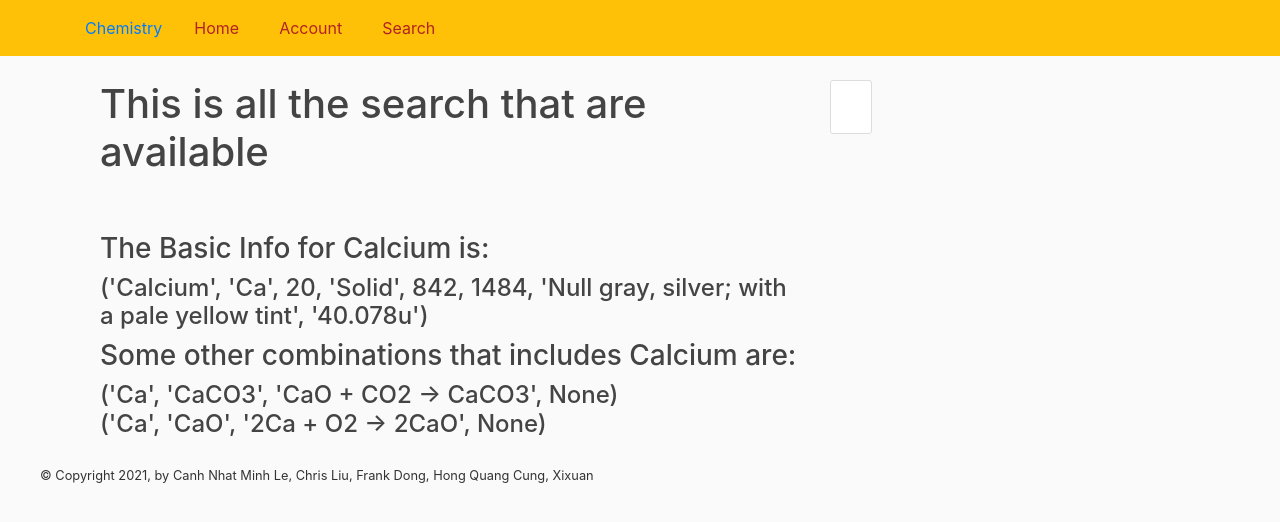
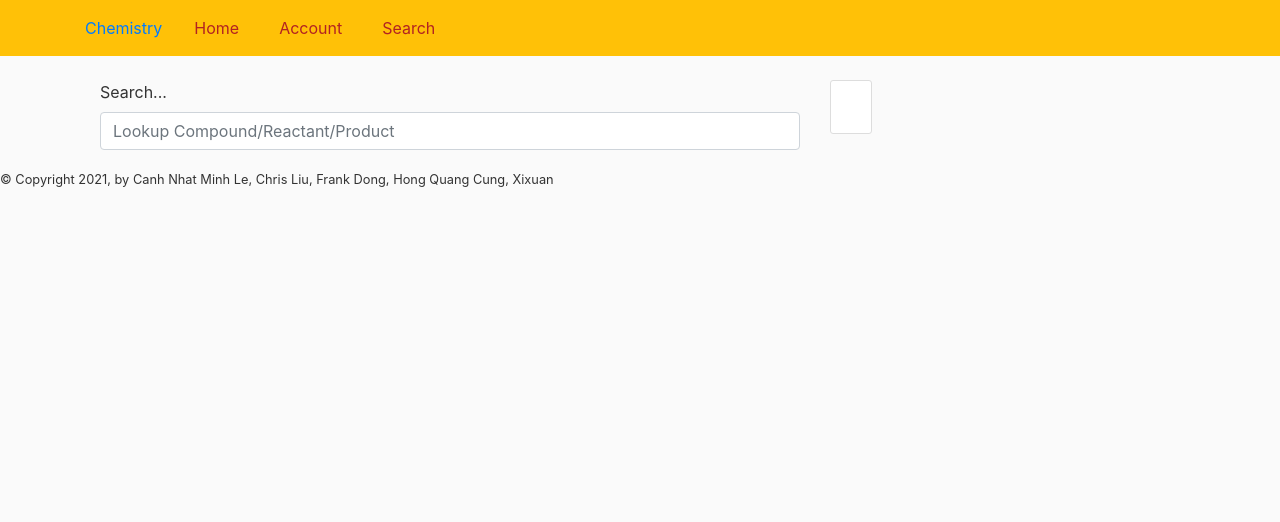
Before and after one commit to cungquang/Learning-Chemistry-Website, a Flask app: page /search in a window 1280 px wide. Shown: the top 522 px of the page. Run offline with Flask 2, Linux system fonts and the light colour scheme; data comes from the database, SQL or seed files in the repository; some libraries are stand-ins or nearby versions.

Commit message:
Implemented Search Engine

```diff
--- a/Project/webapp/templates/layout.html
+++ b/Project/webapp/templates/layout.html
@@ -86,7 +86,7 @@
 
     <!-- Optional JavaScript -->
     <!-- jQuery first, then Popper.js, then Bootstrap JS -->
-    <script src="https://code.jquery.com/jquery-3.2.1.slim.min.js" integrity="sha384-KJ3o2DKtIkvYIK3UENzmM7KCkRr/rE9/Qpg6aAZGJwFDMVNA/GpGFF93hXpG5KkN" crossorigin="anonymous"></script>
+    <script src="https://code.jquery.com/jquery-3.2.1.min.js"></script>
     <script src="https://cdnjs.cloudflare.com/ajax/libs/popper.js/1.12.9/umd/popper.min.js" integrity="sha384-ApNbgh9B+Y1QKtv3Rn7W3mgPxhU9K/ScQsAP7hUibX39j7fakFPskvXusvfa0b4Q" crossorigin="anonymous"></script>
     <script src="https://maxcdn.bootstrapcdn.com/bootstrap/4.0.0/js/bootstrap.min.js" integrity="sha384-JZR6Spejh4U02d8jOt6vLEHfe/JQGiRRSQQxSfFWpi1MquVdAyjUar5+76PVCmYl" crossorigin="anonymous"></script>
 </body>
--- a/myproject/flaskblog.py
+++ b/myproject/flaskblog.py
@@ -7,6 +7,9 @@ from datetime import datetime
 from flask import render_template, url_for, flash, redirect
 from flask_login import login_user, current_user, logout_user
 from datetime import datetime
+from flask import jsonify
+from flask import request
+import json
 
 
 #Decalre the variable app - main function
@@ -142,7 +145,6 @@ class Produces(db.Model):
     ProductFormula = db.Column(db.String(30), db.ForeignKey('compound.ChemicalFormula'), primary_key = True, nullable = False)
     ChemicalEquation = db.Column(db.String(100), nullable = False)
     ReactionCondition = db.Column(db.String(100))
-
     #Setup foreign key: Products.ReactantFormula references Compound.ChemicalFormula
     #                   Products.ProductFormula references Compound.ChemicalFormula
 
@@ -268,10 +270,67 @@ def forum():
 #--------------------------------Search Route------------------------------------
 @app.route('/search')
 def search():
-    basic_info = Compound.query.filter_by(CompoundName = 'Calcium')
-    combinations = Produces.query.filter_by(ReactantFormula = 'Ca')
-    return render_template('search.html', title='Search',basic_info = basic_info, combinations = combinations)
+    all_compounds = Compound.query.all()
+    compound_headers = ["CompoundName","ChemicalFormula","AtomicNumber","State","MeltingPoint","BoilingPoint","Appearance","MolecularWeight"]
+    compound_dict = {}
+    for i, row in enumerate(all_compounds):
+        index = 0
+        compound_dict[i] = {compound_headers[index]: row.CompoundName, compound_headers[index+1]: row.ChemicalFormula, compound_headers[index+2]: row.AtomicNumber, compound_headers[index+3]: row.State, compound_headers[index+4]: row.MeltingPoint, compound_headers[index+5]: row.Appearance, compound_headers[index+6]: row.MolecularWeight}
+    keys_values = compound_dict.items()
+    compound_json = {str(key): value for key, value in keys_values}
+    return render_template('search.html', title='Search', all_compounds = compound_json)
 
+def replace_none(test_dict):
+    # checking for dictionary and replacing if None
+    if isinstance(test_dict, dict):
+        for key in test_dict:
+            if test_dict[key] is None:
+                test_dict[key] = {}
+            else:
+                replace_none(test_dict[key])
+    # checking for list, and testing for each value
+    elif isinstance(test_dict, list):
+        for val in test_dict:
+            replace_none(val)
+
+
+@app.route("/compoundinfo",methods=["POST","GET"])
+def compoundinfo():
+    searchbox = request.form.get("text")
+    print(searchbox)
+    compounds = Compound.query.all()
+    compound = Compound()
+    for row in compounds:
+        if row.ChemicalFormula == searchbox:
+            compound = row
+    print(compound)
+    compound_headers = ["CompoundName","ChemicalFormula","AtomicNumber","State","MeltingPoint","BoilingPoint","Appearance","MolecularWeight"]
+    compound_dict = {}
+    index = 0
+    compound_dict[index] = {compound_headers[index]: compound.CompoundName, compound_headers[index+1]: compound.ChemicalFormula, compound_headers[index+2]: compound.AtomicNumber, compound_headers[index+3]: compound.State, compound_headers[index+4]: compound.MeltingPoint, compound_headers[index+5]: compound.Appearance, compound_headers[index+6]: compound.MolecularWeight}
+    keys_values = compound_dict.items()
+    compound_json = {str(key): value for key, value in keys_values}
+    replace_none(compound_json)
+    print(compound_json)
+    return jsonify(compound_json)
+
+
+@app.route("/livesearch",methods=["POST","GET"])
+def livesearch():
+    searchbox = request.form.get("text")
+    produces = Produces.query.all()
+    produce = Produces()
+    for row in produces:
+        if row.ReactantFormula == searchbox or row.ProductFormula == searchbox:
+            produce = row
+    produce_headers = ["ReactantFormula", "ProductFormula", "ChemicalEquation", "ReactionCondition"]
+    produce_dict = {}
+    index = 0
+    produce_dict[index] = {produce_headers[index]: produce.ReactantFormula, produce_headers[index+1]: produce.ProductFormula, produce_headers[index+2]: produce.ChemicalEquation, produce_headers[index+3]: produce.ReactionCondition}
+    keys_values = produce_dict.items()
+    produce_json = {str(key): value for key, value in keys_values}
+    replace_none(produce_json)
+    return jsonify(produce_json)
 
 if __name__ == '__main__':
     app.run(debug = True)
--- a/myproject/static/style.css
+++ b/myproject/static/style.css
@@ -95,7 +95,3 @@ a.article-title:hover {
   flex-wrap: wrap;
   align-content: center;
 }
-
-p{
-
-}
--- a/myproject/templates/layout.html
+++ b/myproject/templates/layout.html
@@ -7,7 +7,7 @@
 
     <!-- Bootstrap CSS -->
     <link rel="stylesheet" href="https://maxcdn.bootstrapcdn.com/bootstrap/4.0.0/css/bootstrap.min.css" integrity="sha384-Gn5384xqQ1aoWXA+058RXPxPg6fy4IWvTNh0E263XmFcJlSAwiGgFAW/dAiS6JXm" crossorigin="anonymous">
-
+    <link rel="stylesheet" href="https://cdnjs.cloudflare.com/ajax/libs/bootstrap-select/1.12.2/css/bootstrap-select.min.css" />
     <link rel="stylesheet" type="text/css" href="{{ url_for('static', filename='style.css') }}">
 
     {% if title %}
@@ -77,18 +77,20 @@
     </main>
 
     <footer>
-        <dir class="container-section">
+        <div class="container-section">
           <small>
             &copy; Copyright 2021, by Canh Nhat Minh Le, Chris Liu, Frank Dong, Hong Quang Cung, Xixuan
           </small>
-        </dir>
+        </div>
     </footer>
 
 
     <!-- Optional JavaScript -->
     <!-- jQuery first, then Popper.js, then Bootstrap JS -->
-    <script src="https://code.jquery.com/jquery-3.2.1.slim.min.js" integrity="sha384-KJ3o2DKtIkvYIK3UENzmM7KCkRr/rE9/Qpg6aAZGJwFDMVNA/GpGFF93hXpG5KkN" crossorigin="anonymous"></script>
+    <script src="https://code.jquery.com/jquery-3.2.1.min.js"></script>
     <script src="https://cdnjs.cloudflare.com/ajax/libs/popper.js/1.12.9/umd/popper.min.js" integrity="sha384-ApNbgh9B+Y1QKtv3Rn7W3mgPxhU9K/ScQsAP7hUibX39j7fakFPskvXusvfa0b4Q" crossorigin="anonymous"></script>
     <script src="https://maxcdn.bootstrapcdn.com/bootstrap/4.0.0/js/bootstrap.min.js" integrity="sha384-JZR6Spejh4U02d8jOt6vLEHfe/JQGiRRSQQxSfFWpi1MquVdAyjUar5+76PVCmYl" crossorigin="anonymous"></script>
+    <script src="https://cdnjs.cloudflare.com/ajax/libs/bootstrap-select/1.12.2/js/bootstrap-select.min.js"></script>
+
 </body>
 </html>
--- a/myproject/templates/search.html
+++ b/myproject/templates/search.html
@@ -1,30 +1,105 @@
 {% extends "layout.html" %}
 
 {% block content %}
-	<div class="container">
-        <h1>This is all the search that are available</h1>
-        <br/><br/>
+    <style>
+        @font-face {
+            font-family: MyFont;
+            src: url(nightmore_brush.ttf);
+        }
 
-        <h3>
-            The Basic Info for Calcium is:
-        </h3>
-        <h4>
-            {%for info in basic_info%}
-                {{info.CompoundName, info.ChemicalFormula, info.AtomicNumber,
-                    info.State, info.MeltingPoint, info.BoilingPoint, info.Appearance, info.MolecularWeight}}
-            {% endfor %}
-        </h4>
+        #content{
+            background-color: lightblue;
+            color: black;
+            padding: 0px;
+            text-align: center;
+        }
+        #content2{
+            background-color:bisque;
+            color: black;
+            padding: 0px;
+            text-align: center;
+        }
+    </style>
+    <script src="https://code.jquery.com/jquery-3.6.0.min.js" integrity="sha256-/xUj+3OJU5yExlq6GSYGSHk7tPXikynS7ogEvDej/m4=" crossorigin="anonymous"></script>
+    <script src="https://ajax.googleapis.com/ajax/libs/jquery/3.4.1/jquery.min.js"></script>
+    <script>
+    var allCompounds = "{{ all_compounds | safe}}";
+    allCompounds = allCompounds.replace(/None/g, '""')
+    allCompounds = allCompounds.replace(/'/g, '"')
+    allCompounds = JSON.parse(allCompounds);
 
-        <h3>
-            Some other combinations that includes Calcium are:
-        </h3>
-        <h4>
-            {%for combination in combinations%}
-                {{combination.ReactantFormula,combination.ProductFormula,combination.ChemicalEquation,combination.ReactionCondition}}
-                <br/>
-            {% endfor %}
-        </h4>
+    function getComp(textContent){
+        $.ajax({
+            method:"post",
+            url:"/compoundinfo",
+            data:{text:textContent},
+            success:function(res2){
+                var data ="<div class='content2-group'>";
+                data += `<p class='content2-group-item'> Compound Name: ${res2[0].CompoundName}<br/>
+                                                         Chemical Formula:  ${res2[0].ChemicalFormula}<br/>
+                                                         Atomic Number: ${res2[0].AtomicNumber}<br/>
+                                                         State: ${res2[0].State}<br/>
+                                                         Melting Point: ${res2[0].MeltingPoint}<br/>
+                                                         Boiling Point: ${res2[0].BoilingPoint}<br/>
+                                                         Appearance: ${res2[0].Appearance}<br/>
+                                                         Molecular Weight: ${res2[0].MolecularWeight}<br/>
+                                                 </p>`;
+                 data+= "</div>";
+                 $("#content2").html(data);
+            }
+        });
+    }
+
+    function getProd(textContent){
+        $.ajax({
+             method:"post",
+             url:"/livesearch",
+             data:{text:textContent},
+             success:function(res){
+                console.log(res);
+                 var data = "<div class='content-group'>";
+                     data += `<p class='content-group-item'> Reactant: ${res[0].ReactantFormula}<br/>
+                                                    Product:  ${res[0].ProductFormula} <br/>
+                                                    Equation: ${res[0].ChemicalEquation}</p>`;
+                 data += "</div>";
+                 $("#content").html(data);
+             }
+         });
+    }
+
+    $(document).ready(function(){
+        $("#livebox").on("input",function(e){
+            $("#datalist").empty();
+            var data = "<div class='list-group'>";
+            $.each(allCompounds,function(index,value){
+                if (value.CompoundName.includes(e.target.value)) {
+                    data += "<p class='list-group-item list-group-item-action'>"+value.ChemicalFormula+"</p>";
+                }
+            });
+            data += "</div>";
+            $("#datalist").html(data);
+            $('.list-group-item').on('click', function() {
+                getComp($(this).text());
+                getProd($(this).text());
+          })
+        });
+    });
 
 
+    </script>
+
+	<div class="container">
+            <div class = "search-input" >
+                <div class ="search">
+                <label>Search...</label>
+                <input type ="text" id = "livebox" name = "text" class = "form-control" placeholder = "Lookup Compound/Reactant/Product" autocomplete = "off">
+                <p id = "datalist"></p>
+                <div id = "content">
+                </div>
+                <div id = "content2">
+                </div>
+           </div>
+        </div>
     </div>
+
 {% endblock content%}
```
Also changed, not shown: Project/webapp/templates/welcome.html (added, +7 -0 lines), 4 other files.
